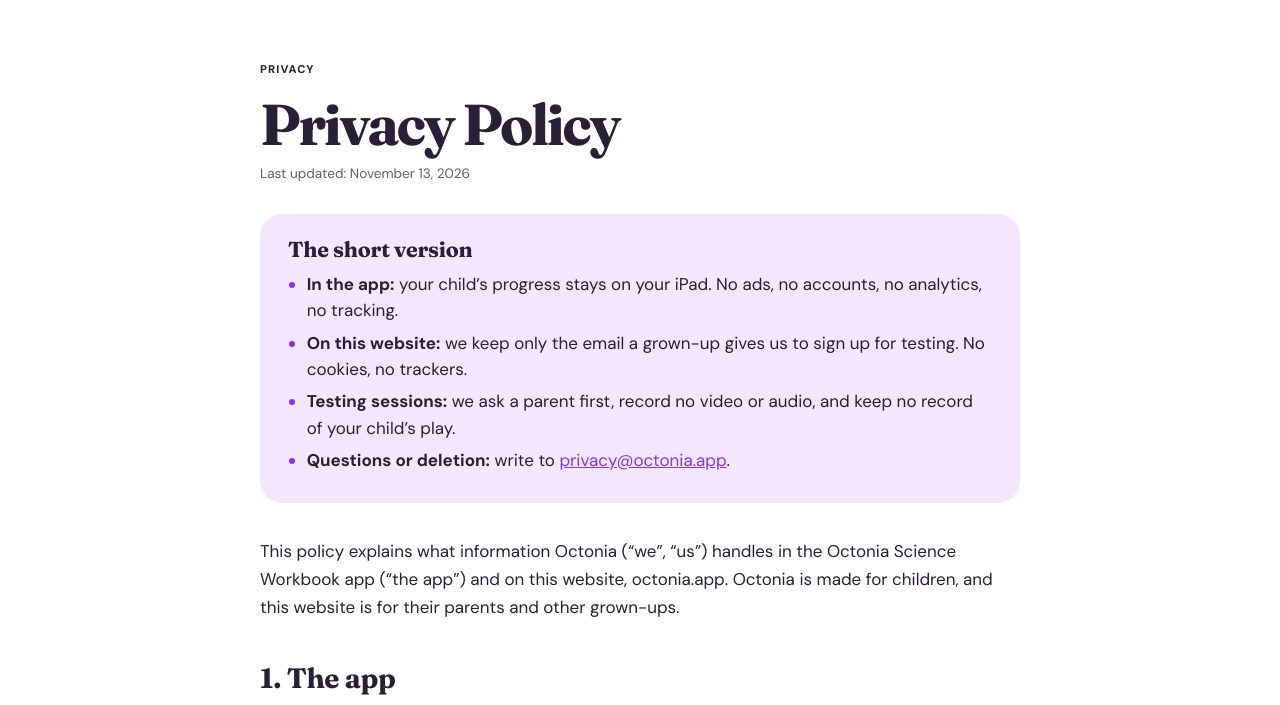
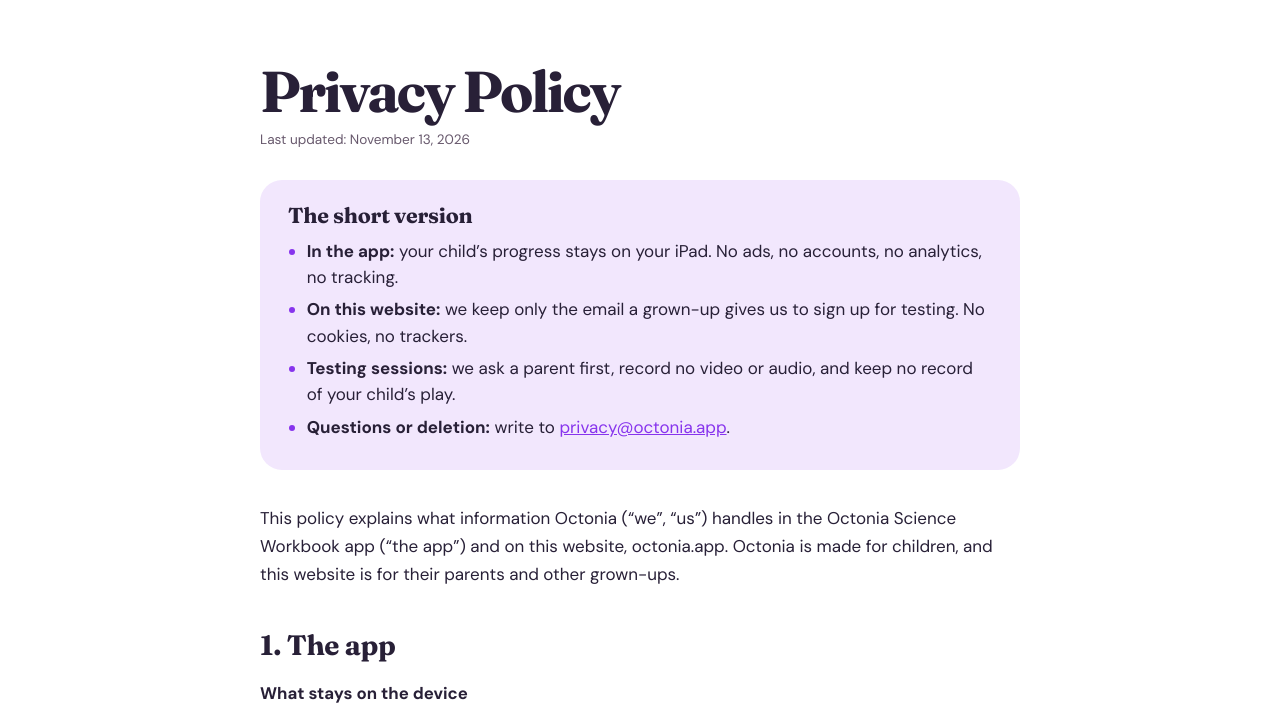
Before and after one commit to funscience-kids/webpage, a plain HTML site: page privacy.html in a window 1280 px wide. Shown: the part 63-768 px from the top of the page. Drawn offline with Linux system fonts and the light colour scheme.

Commit message:
Privacy page: drop the duplicate label above the title
Co-Authored-By: Claude Opus 5.5 <noreply@anthropic.com>

```diff
--- a/privacy.html
+++ b/privacy.html
@@ -15,7 +15,7 @@
   <header><div class="wrap header-row"><a class="brand" href="index.html"><img src="images/brand-icon.jpg" width="42" height="42" alt=""><span>Octonia</span></a><a class="button small" href="index.html#testing">Sign Up for Testing</a></div></header>
 
   <main class="wrap policy-wrap">
-    <p class="eyebrow">Privacy</p>
+
     <h1>Privacy Policy</h1>
     <p class="policy-date">Last updated: November 13, 2026</p>
 
```
